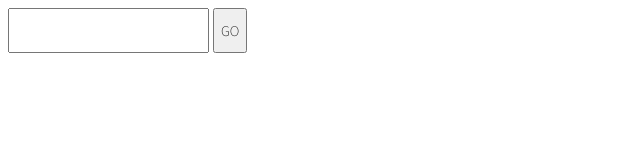
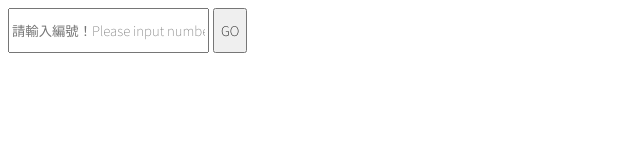
Before and after one commit to ToastFriends/Dictionary, a plain HTML site: page index.html in a window 1280 px wide. Shown: the whole page, without its empty margins (0-640 px from the left). Drawn offline with Linux system fonts and the light colour scheme.

Commit message:
Update index.html

```diff
--- a/index.html
+++ b/index.html
@@ -7,5 +7,5 @@
   location.href = ('/' + RealToastNum)
   }
     </script>
-<input type="text" id="ToastNum" />
+<input type="text" id="ToastNum" placeholder="請輸入編號！Please input number!" />
 <button onclick="goToast()">GO</button>
```
